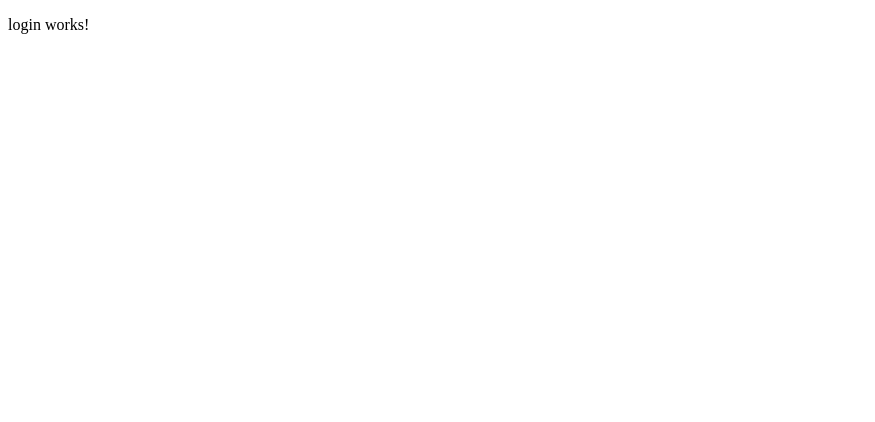
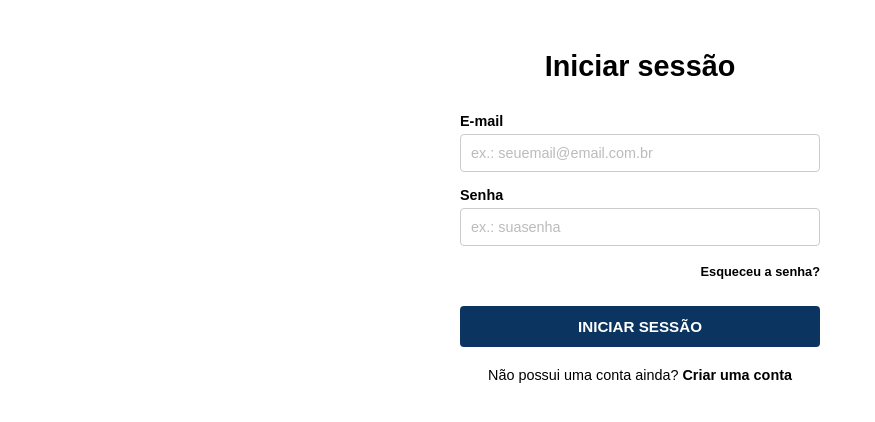
Before and after one commit to Angelogarciap/CurriculoExpress, an Angular app: page /login in a window 1280 px wide. Shown: the top 422 px of the page, without its empty margins (0-875 px from the left). Built offline with nearby package versions, Linux system fonts and the light colour scheme.

Commit message:
adicao de login com fluxo quase pronto

```diff
--- a/src/app/pages/home/home.html
+++ b/src/app/pages/home/home.html
@@ -21,7 +21,7 @@
           >
         </li>
         <li class="mobile-auth-buttons">
-          <a href="#" class="auth-btn iniciar-sessao-btn">Iniciar Sessão</a>
+          <a href="/login" class="auth-btn iniciar-sessao-btn">Iniciar Sessão</a>
         </li>
       </ul>
     </div>
--- a/src/app/pages/login/login.css
+++ b/src/app/pages/login/login.css
@@ -0,0 +1,134 @@
+:host {
+  display: block;
+}
+
+* {
+  margin: 0;
+  padding: 0;
+  box-sizing: border-box;
+  font-family: 'Braah One', sans-serif;
+}
+
+.login-container {
+  background-color: #fff;
+  color: #222;
+  min-height: 100vh;
+}
+
+/* Cabeçalho */
+header {
+  background-color: #0b3560;
+  padding: 20px 0;
+  text-align: center;
+}
+
+header .logo h1 {
+  color: white;
+  font-size: 1.8rem;
+  font-weight: 700;
+}
+
+header .logo span {
+  font-family: 'Comic Sans MS', cursive;
+}
+.login {
+  max-width: 400px;
+  margin: 50px auto;
+  background-color: white;
+  padding: 0 20px;
+}
+.login h2 {
+  font-size: 1.8rem;
+  font-weight: 700;
+  margin-bottom: 30px;
+  text-align: center;
+}
+/* Formulário */
+form {
+  display: flex;
+  flex-direction: column;
+}
+
+label {
+  font-size: 0.9rem;
+  font-weight: 600;
+  margin-bottom: 5px;
+}
+
+input {
+  padding: 10px;
+  border: 1px solid #ccc;
+  border-radius: 4px;
+  margin-bottom: 15px;
+  font-size: 0.9rem;
+  width: 100%;
+}
+
+input::placeholder {
+  color: #bbb;
+}
+.password-field {
+  position: relative;
+  margin-bottom: 25px;
+}
+.password-field .forgot-password {
+  position: absolute;
+  right: 0;
+  bottom: -18px;
+  font-size: 0.8rem;
+  text-decoration: none;
+  color: #000;
+  font-weight: 600;
+}
+.password-field .forgot-password:hover {
+  text-decoration: underline;
+}
+/* Botão */
+button {
+  background-color: #0b3560;
+  border: none;
+  padding: 12px;
+  color: #fff;
+  font-weight: bold;
+  font-size: 0.95rem;
+  border-radius: 4px;
+  cursor: pointer;
+  transition: 0.2s ease;
+  margin-top: 20px;
+  width: 100%;
+}
+
+button:hover {
+  background-color: #0b3560;
+}
+.register-text {
+  text-align: center;
+  margin-top: 20px;
+  font-size: 0.9rem;
+}
+
+.register-text a {
+  font-weight: bold;
+  color: #000;
+  text-decoration: none;
+}
+
+.register-text a:hover {
+  text-decoration: underline;
+}
+
+/* Responsividade */
+@media (max-width: 480px) {
+  .login {
+    margin: 30px auto;
+    padding: 0 15px;
+  }
+
+  .login h2 {
+    font-size: 1.5rem;
+  }
+
+  header .logo h1 {
+    font-size: 1.5rem;
+  }
+}
--- a/src/app/pages/login/login.html
+++ b/src/app/pages/login/login.html
@@ -1 +1,20 @@
-<p>login works!</p>
+
+
+  <section class="login">
+    <h2>Iniciar sessão</h2>
+
+    <form>
+      <label for="email">E-mail</label>
+      <input type="email" id="email" placeholder="ex.: seuemail@email.com.br" />
+
+      <label for="senha">Senha</label>
+      <div class="password-field">
+        <input type="password" id="senha" placeholder="ex.: suasenha" />
+        <a href="/forgot-password" class="forgot-password">Esqueceu a senha?</a>
+      </div>
+
+      <button type="submit">INICIAR SESSÃO</button>
+    </form>
+
+    <p class="register-text">Não possui uma conta ainda? <a href="/register">Criar uma conta</a></p>
+  </section>
```
